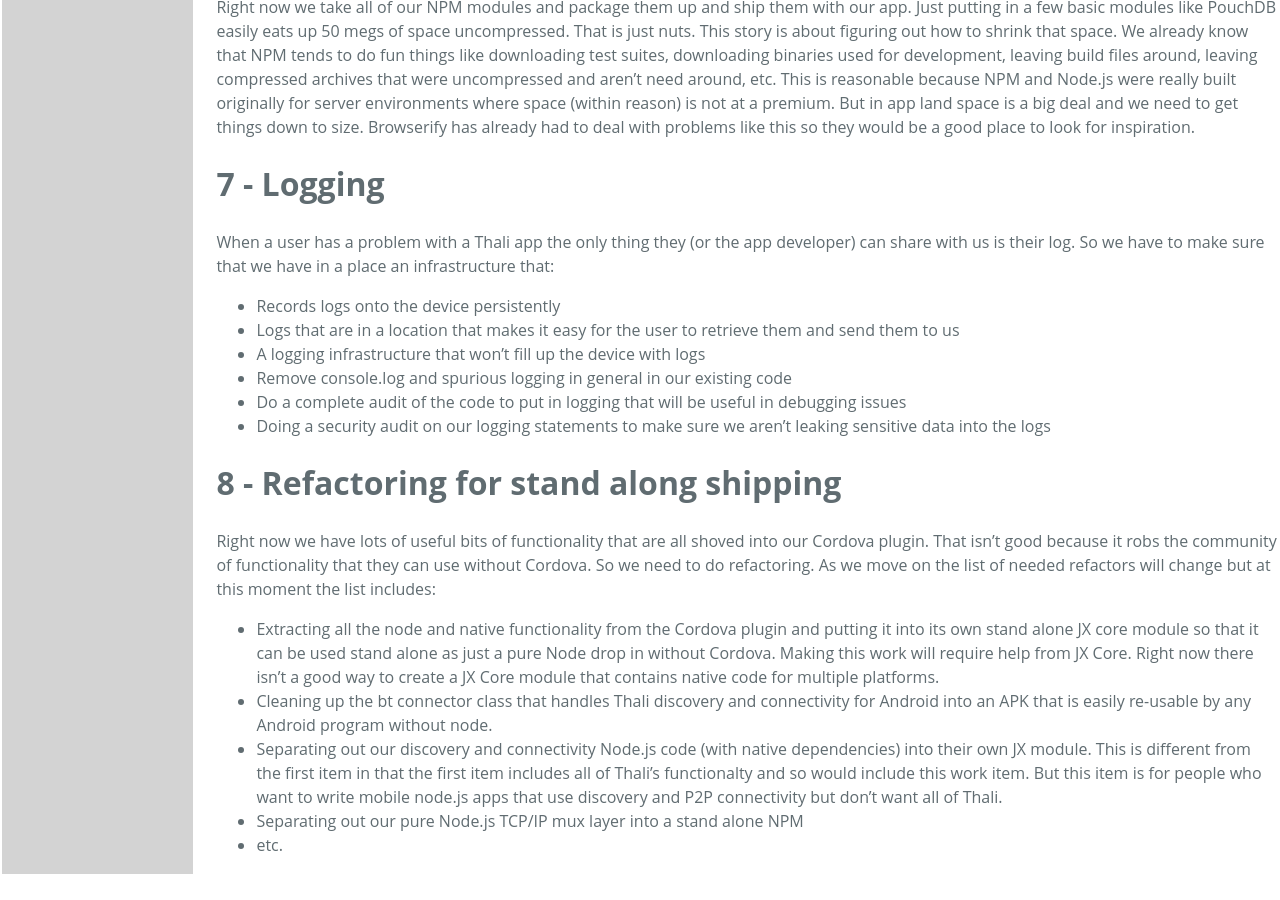
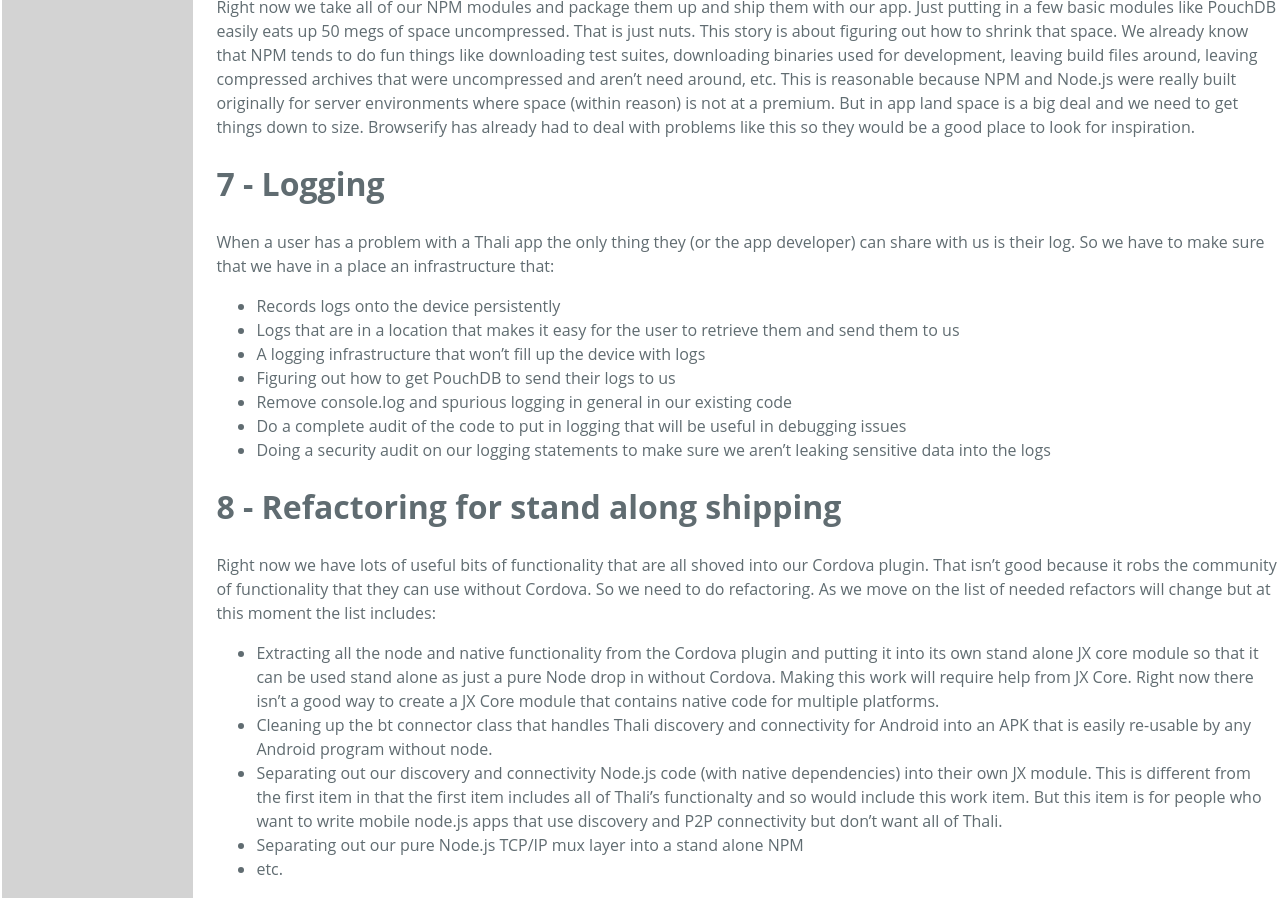
Before and after one commit to thaliproject/thali, a Jekyll site: the page built from stories.md, in a window 1280 px wide and 900 px high, scrolled down 15975 px. Built offline with Jekyll 4.4.1, drawn with Linux system fonts in a browser that asks for light colours; Markdown is read by kramdown in place of the engine named in the settings; before the commit the page ends 16851 px from its top, so only the background shows below that.

Commit message:
Update stories.md

```diff
--- a/stories.md
+++ b/stories.md
@@ -450,6 +450,7 @@
 * Records logs onto the device persistently
 * Logs that are in a location that makes it easy for the user to retrieve them and send them to us
 * A logging infrastructure that won't fill up the device with logs
+* Figuring out how to get PouchDB to send their logs to us
 * Remove console.log and spurious logging in general in our existing code
 * Do a complete audit of the code to put in logging that will be useful in debugging issues
 * Doing a security audit on our logging statements to make sure we aren't leaking sensitive data into the logs
```
